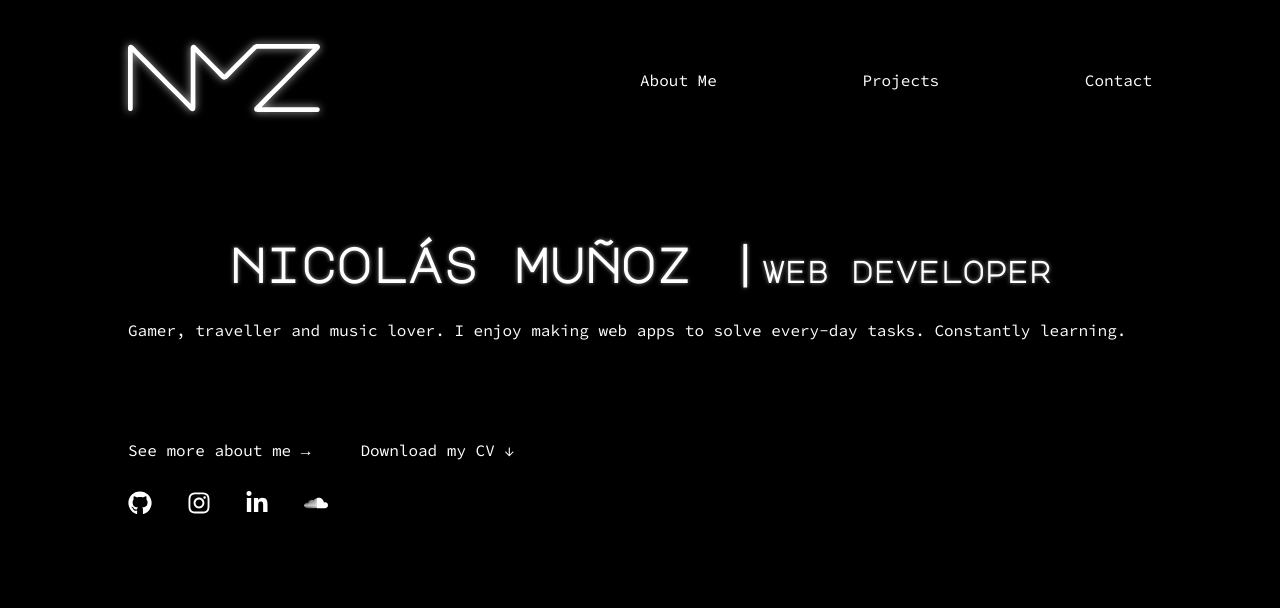
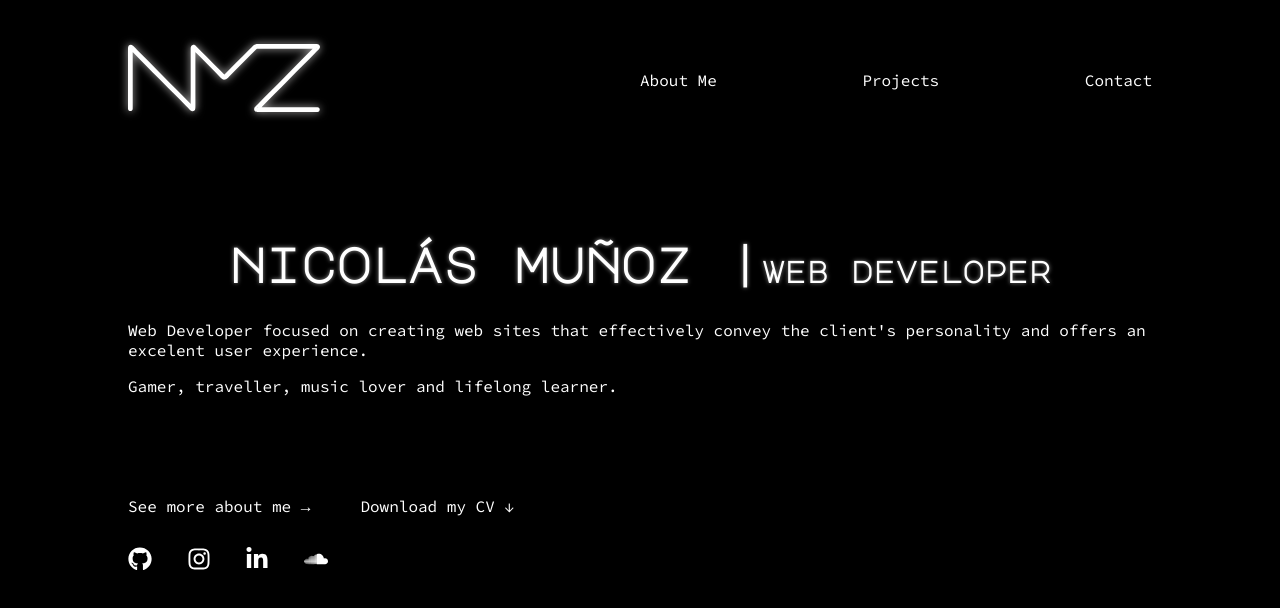
Before and after one commit to NicoMunoz909/portfolio, a React (Vite) app: page / in a window 1280 px wide. Shown: the top 608 px of the page. Built offline with nearby package versions, Linux system fonts and the light colour scheme.

Commit message:
Change homepage text

```diff
--- a/src/Pages/Home/index.jsx
+++ b/src/Pages/Home/index.jsx
@@ -6,10 +6,11 @@ const Home = () => {
   return (
     <div className="home content">
       <h1>nicolás muñoz |</h1>
-      <p style={{ marginBottom: "100px" }}>
-        Gamer, traveller and music lover. I enjoy making web apps to solve every-day tasks. Constantly
-        learning.
+      <p>
+        Web Developer focused on creating web sites that effectively convey the client's personality and
+        offers an excelent user experience.
       </p>
+      <p style={{ marginBottom: "100px" }}>Gamer, traveller, music lover and lifelong learner.</p>
       <Link to="/about" className="home-link">
         See more about me &#8594;
       </Link>
```
